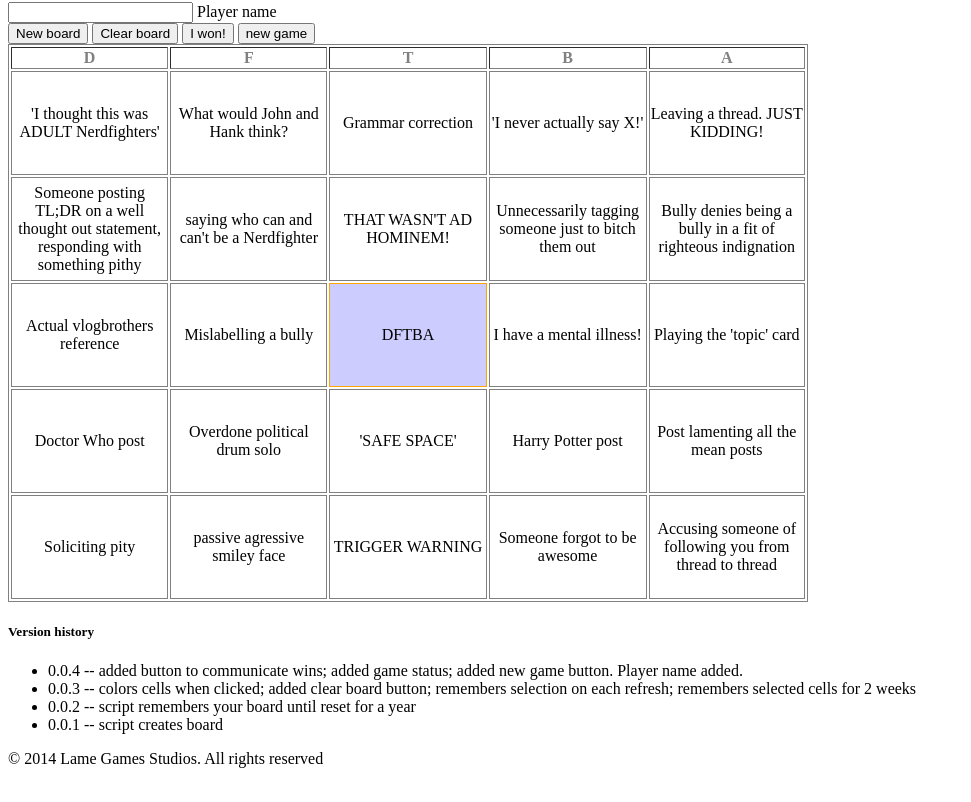
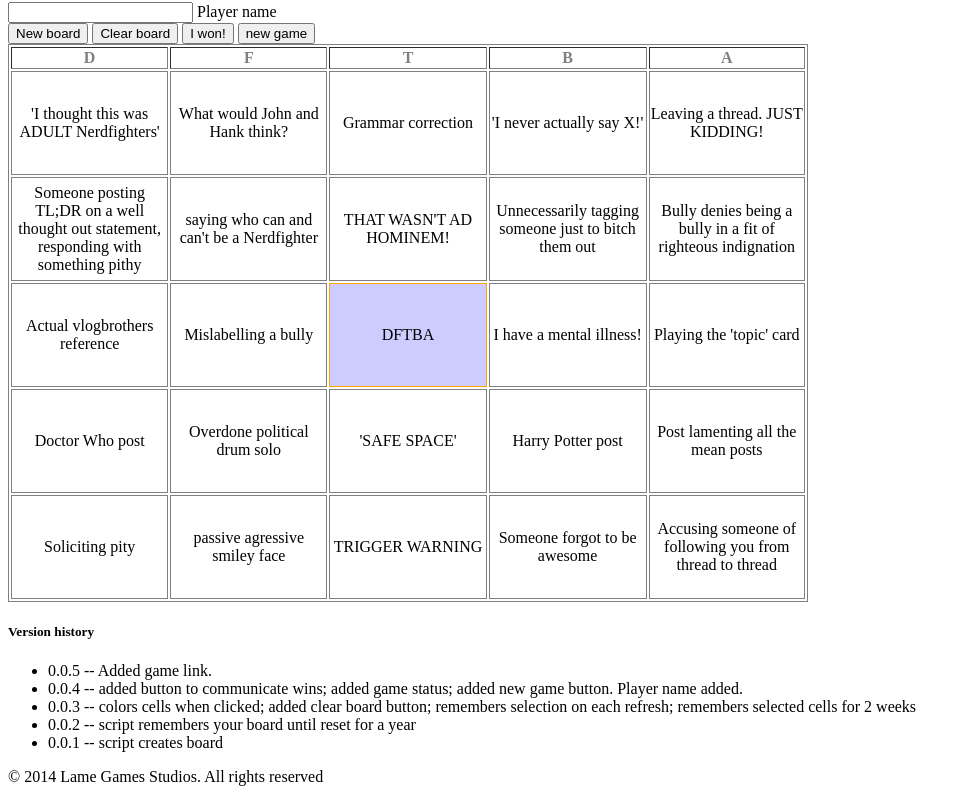
Before and after one commit to hugoestr/bingo, a website: page public/index.html in a window 1280 px wide. Shown: the part 78-880 px from the top of the page, without its empty margins (0-971 px from the left). Drawn offline with nearby package versions, Linux system fonts and the light colour scheme; no server answers; files whose address does not match are found by name.

Commit message:
added future features

```diff
--- a/public/index.html
+++ b/public/index.html
@@ -311,6 +311,7 @@
     <div class="board"></div>
     <h5>Version history</h5>
     <ul>
+      <li>0.0.5 -- Added game link.</li>
       <li>0.0.4 -- added button to communicate wins; added game status; added new game button. Player name added.</li>
       <li>0.0.3 -- colors cells when clicked; added clear board button; remembers selection on each refresh; remembers selected cells for 2 weeks</li>
       <li>0.0.2 -- script remembers your board until reset for a year</li>
```
